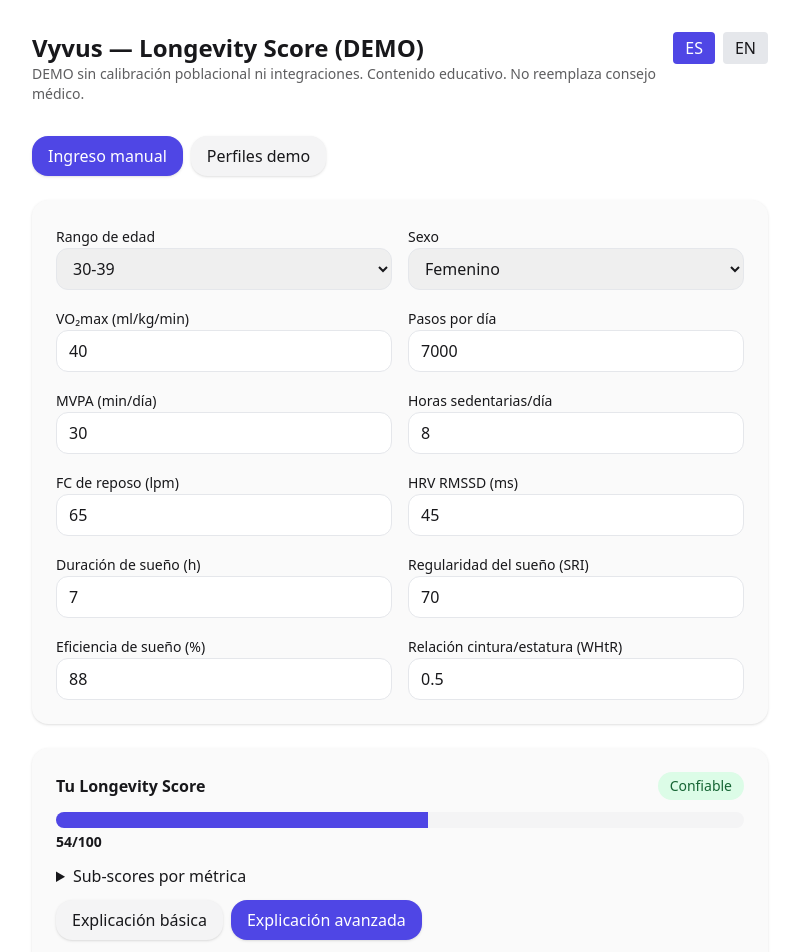
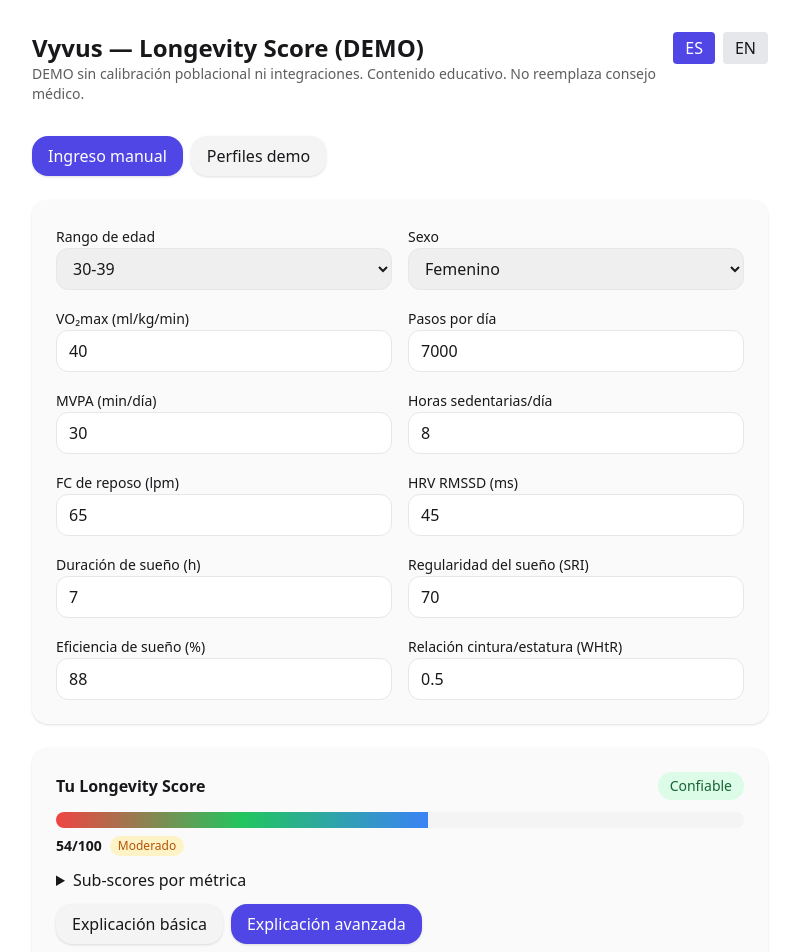
Before and after one commit to Vyvusstartup/vyvus-web-mvp, a Next.js app: page /calcular in a window 1280 px wide. Shown: the top 952 px of the page, without its empty margins (240-1039 px from the left). Built offline with nearby package versions, Linux system fonts and the light colour scheme.

Commit message:
Update ScoreForm.tsx

```diff
--- a/components/ScoreForm.tsx
+++ b/components/ScoreForm.tsx
@@ -2,7 +2,7 @@
 import React, { useMemo, useState } from "react";
 import { computeScore, type Metrics, type ScoreInput } from "@/lib/score";
 import { useI18n } from "@/i18n/I18nProvider";
-import Explain from "@/components/Explain"; // 👈 NUEVO
+import Explain from "@/components/Explain"; // evidencia ES/EN
 
 const defaultInput: ScoreInput = {
   age_band: "30-39",
@@ -51,6 +51,20 @@
   return entry ? entry[lang] : key.replace(/_/g, " ");
 }
 
+// NUEVO — categoría por score (rango + badge)
+function categoryForScore(score: number, lang: "es" | "en") {
+  if (score < 50) {
+    return { label: tr(lang, "Bajo", "Low"), badgeCls: "bg-red-100 text-red-700" };
+  }
+  if (score < 70) {
+    return { label: tr(lang, "Moderado", "Fair"), badgeCls: "bg-amber-100 text-amber-700" };
+  }
+  if (score < 85) {
+    return { label: tr(lang, "Adecuado", "Good"), badgeCls: "bg-green-100 text-green-700" };
+  }
+  return { label: tr(lang, "Óptimo", "Excellent"), badgeCls: "bg-blue-100 text-blue-700" };
+}
+
 export default function ScoreForm() {
   const { lang, t } = useI18n();
   const [tab, setTab] = useState<"manual" | "demo">("manual");
@@ -85,6 +99,9 @@
         : tr(lang, "Insuficiente", "Insufficient");
     return <span className={"badge " + map[flag]}>{label}</span>;
   }
+
+  const score = output.longevity_score_0_100;
+  const cat = categoryForScore(score, lang);
 
   return (
     <div className="space-y-6">
@@ -227,16 +244,23 @@
           <h3 className="font-semibold">{t("result.title")}</h3>
           <ReliabilityBadge />
         </div>
+
+        {/* NUEVO — barra por categorías con gradiente */}
         <div>
-          <div className="w-full bg-neutral100 rounded-xl h-4 overflow-hidden">
+          <div className="relative w-full bg-neutral100 rounded-xl h-4 overflow-hidden">
             <div
-              className="bg-primary h-4"
-              style={{ width: `${output.longevity_score_0_100}%` }}
+              className="h-4 bg-gradient-to-r from-red-500 via-amber-400 via-green-500 to-blue-500"
+              style={{ width: `${score}%` }}
+              aria-label={tr(lang, "Progreso del score", "Score progress")}
             />
           </div>
-          <p className="text-sm mt-1">
-            <b>{output.longevity_score_0_100}/100</b>
-          </p>
+
+          <div className="mt-2 flex items-center gap-2">
+            <span className="text-sm font-semibold">{score}/100</span>
+            <span className={`px-2 py-0.5 rounded-full text-xs font-medium ${cat.badgeCls}`}>
+              {cat.label}
+            </span>
+          </div>
         </div>
 
         <details className="mt-2">
@@ -251,11 +275,8 @@
           </ul>
         </details>
 
-        {/* 👇 NUEVO: explicación basada en evidencia (reemplaza Tips) */}
-        <Explain
-          score={output.longevity_score_0_100}
-          subscores={output.subscores_0_100}
-        />
+        {/* Explicación basada en evidencia */}
+        <Explain score={score} subscores={output.subscores_0_100} />
       </div>
     </div>
   );
```
